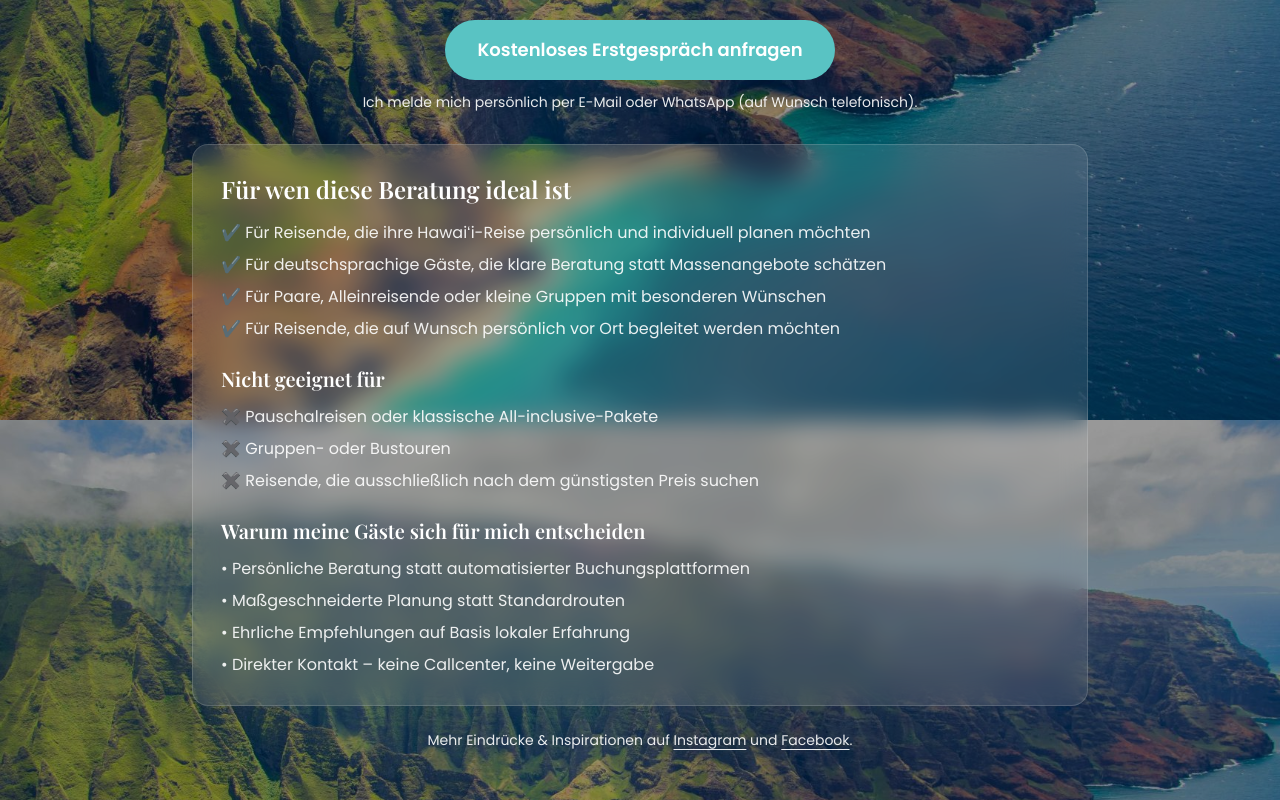
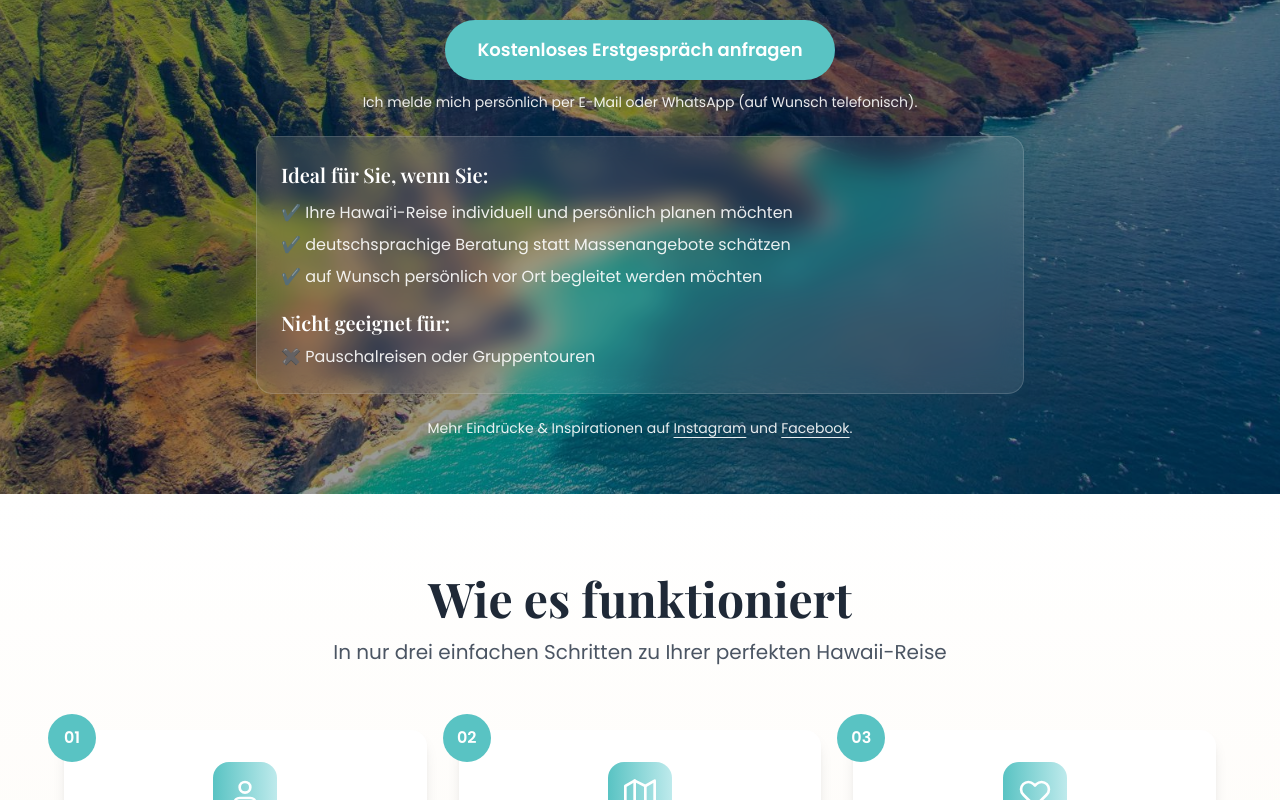
Before and after one commit to hawaiipanoramatours-prog/hawaiipanoramatours, a React (Vite) app: page / in a window 1280 px wide. Shown: the part 380-1180 px from the top of the page. Built offline with nearby package versions, Linux system fonts and the light colour scheme.

Commit message:
Update Sections.impl.jsx

```diff
--- a/src/components/Sections.impl.jsx
+++ b/src/components/Sections.impl.jsx
@@ -2,93 +2,48 @@ import { motion } from 'framer-motion'
 import * as Fi from 'react-icons/fi'
 import SafeIcon from './SafeIcon'
 
-/* ✅ TRUST-BLOCK – direkt unter Hero-CTA */
+/* ✅ TRUST-BLOCK – MOBILE-OPTIMIERT (kurz & klar) */
 function TrustBlock({ lang }) {
   const isEn = lang === 'en'
 
   return (
-    <div className="mt-8 w-full max-w-4xl mx-auto text-left">
-      <div className="rounded-2xl bg-white/10 backdrop-blur-md border border-white/15 p-6 md:p-7">
-        <h3 className="font-playfair text-xl md:text-2xl font-semibold text-white mb-4">
-          {isEn ? 'Who this is ideal for' : 'Für wen diese Beratung ideal ist'}
+    <div className="mt-6 w-full max-w-3xl mx-auto text-left">
+      <div className="rounded-2xl bg-white/10 backdrop-blur-md border border-white/15 p-5 md:p-6">
+        <h3 className="font-playfair text-lg md:text-xl font-semibold text-white mb-3">
+          {isEn ? 'Ideal for you if you:' : 'Ideal für Sie, wenn Sie:'}
         </h3>
 
         <ul className="space-y-2 font-poppins text-sm md:text-base text-white/90">
           <li>
             ✔️{' '}
             {isEn
-              ? 'Travelers who want a personal, custom Hawai‘i plan'
-              : 'Für Reisende, die ihre Hawaiʻi-Reise persönlich und individuell planen möchten'}
+              ? 'want a personal, custom Hawai‘i trip plan'
+              : 'Ihre Hawaiʻi-Reise individuell und persönlich planen möchten'}
           </li>
           <li>
             ✔️{' '}
             {isEn
-              ? 'German-speaking guests who value clear guidance over mass offers'
-              : 'Für deutschsprachige Gäste, die klare Beratung statt Massenangebote schätzen'}
+              ? 'prefer German-speaking guidance over mass offers'
+              : 'deutschsprachige Beratung statt Massenangebote schätzen'}
           </li>
           <li>
             ✔️{' '}
             {isEn
-              ? 'Couples, solo travelers, or small groups with special wishes'
-              : 'Für Paare, Alleinreisende oder kleine Gruppen mit besonderen Wünschen'}
-          </li>
-          <li>
-            ✔️{' '}
-            {isEn
-              ? 'Travelers who (optionally) want personal guidance on O‘ahu'
-              : 'Für Reisende, die auf Wunsch persönlich vor Ort begleitet werden möchten'}
+              ? 'want optional personal guidance on O‘ahu'
+              : 'auf Wunsch persönlich vor Ort begleitet werden möchten'}
           </li>
         </ul>
 
-        <div className="mt-6">
-          <h4 className="font-playfair text-lg md:text-xl font-semibold text-white mb-3">
-            {isEn ? 'Not suitable for' : 'Nicht geeignet für'}
+        <div className="mt-5">
+          <h4 className="font-playfair text-lg md:text-xl font-semibold text-white mb-2">
+            {isEn ? 'Not suitable for:' : 'Nicht geeignet für:'}
           </h4>
           <ul className="space-y-2 font-poppins text-sm md:text-base text-white/90">
             <li>
               ✖️{' '}
               {isEn
-                ? 'Package tours or classic all-inclusive deals'
-                : 'Pauschalreisen oder klassische All-inclusive-Pakete'}
-            </li>
-            <li>✖️ {isEn ? 'Group or bus tours' : 'Gruppen- oder Bustouren'}</li>
-            <li>
-              ✖️{' '}
-              {isEn
-                ? 'Travelers looking only for the cheapest price'
-                : 'Reisende, die ausschließlich nach dem günstigsten Preis suchen'}
-            </li>
-          </ul>
-        </div>
-
-        <div className="mt-6">
-          <h4 className="font-playfair text-lg md:text-xl font-semibold text-white mb-3">
-            {isEn ? 'Why guests choose me' : 'Warum meine Gäste sich für mich entscheiden'}
-          </h4>
-          <ul className="space-y-2 font-poppins text-sm md:text-base text-white/90">
-            <li>
-              •{' '}
-              {isEn
-                ? 'Personal consultation — not automated booking platforms'
-                : 'Persönliche Beratung statt automatisierter Buchungsplattformen'}
-            </li>
-            <li>
-              •{' '}
-              {isEn
-                ? 'Tailored planning instead of standard routes'
-                : 'Maßgeschneiderte Planung statt Standardrouten'}
-            </li>
-            <li>
-              •{' '}
-              {isEn
-                ? 'Honest recommendations based on local experience'
-                : 'Ehrliche Empfehlungen auf Basis lokaler Erfahrung'}
-            </li>
-            <li>
-              •{' '}
-              {isEn
-                ? 'Direct contact — no call centers, no hand-offs'
-                : 'Direkter Kontakt – keine Callcenter, keine Weitergabe'}
+                ? 'package tours or group tours'
+                : 'Pauschalreisen oder Gruppentouren'}
             </li>
           </ul>
         </div>
@@ -155,7 +110,7 @@ export function Hero({ content, lang }) {
               : 'Ich melde mich persönlich per E-Mail oder WhatsApp (auf Wunsch telefonisch).'}
           </p>
 
-          {/* ✅ TRUST-BLOCK direkt unter CTA */}
+          {/* ✅ TRUST-BLOCK (kurz) direkt unter CTA */}
           <TrustBlock lang={lang} />
 
           {/* ✅ Ruhiger Social-Link (kein Button, kein Conversion-Bruch) */}
```
